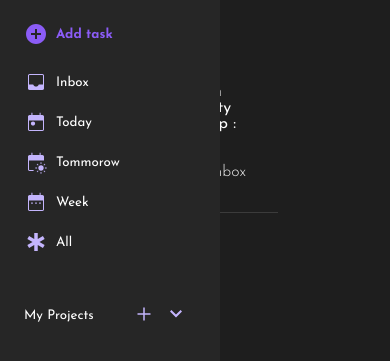
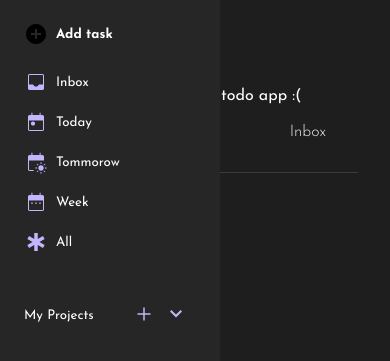
Before and after one commit to S-Y-A-N/todo-list, a website built with webpack: page src/index.html in a window 390 px wide. Shown: the part 71-432 px from the top of the page. Built offline with nearby package versions, Linux system fonts and the light colour scheme.

Commit message:
minor organization / edit taskContainer margins (add media queries)

```diff
--- a/src/style.css
+++ b/src/style.css
@@ -4,8 +4,8 @@
 :root {
     --back-bg: rgb(255, 225, 225);
     --task-container: rgb(255, 200, 200);
-    --highlight-light: rgb(255, 150, 150);
-    --highlight-dark: rgb(255, 80, 80);
+    --highlight-normal: rgb(255, 150, 150);
+    --highlight-invert: rgb(255, 80, 80);
     --active-light: rgb(255, 220, 220);
     --gray: rgb(175, 175, 175);
     --dark-gray: rgb(54, 54, 54);
@@ -16,14 +16,15 @@
 
     --sidebar: rgb(241, 241, 241);
     --dialog: rgb(255, 255, 255);
+    --selected: rgb(255, 240, 240);
 }
 
 :root.dark {
     color-scheme: dark;
     --back-bg: rgb(30, 30, 30);
     --task-container: rgb(38, 38, 38);
-    --highlight-light: #c4b5fd;
-    --highlight-dark: #8b5cf6;
+    --highlight-normal: #c4b5fd;
+    --highlight-invert: #8b5cf6;
     --active-light: #d7c6ff;
     --gray: rgb(155, 155, 155);
     --dark-gray: rgb(240, 240, 240);
@@ -33,7 +34,7 @@
 
     --sidebar: rgb(38, 38, 38); /* consider: rgb(38, 38, 38) */
     --dialog: rgb(32, 32, 32);
-    --selected: rgb(76, 45, 95);
+    --selected: rgb(55, 55, 55);
 }
 
 * {
@@ -45,6 +46,10 @@ body {
     background-color: var(--back-bg);
     margin: 0;
     min-width: fit-content;
+}
+
+::selection {
+    background: var();
 }
 
 .hidden {
@@ -60,12 +65,12 @@ button:hover, .check-circle:hover {
 }
 
 svg {
-    fill: var(--highlight-light);
+    fill: var(--highlight-normal);
     margin-right: 8px;
 }
 
 svg:hover {
-    fill: var(--highlight-dark);
+    fill: var(--highlight-invert);
     cursor: pointer;
 }
 
@@ -102,8 +107,8 @@ header {
 }
 
 h1 > span {
-    color: var(--highlight-light);
-    text-decoration: underline wavy 2px var(--highlight-dark);
+    color: var(--highlight-invert);
+    text-decoration: underline wavy 2px var(--highlight-normal);
 }
 
 header > .nav {
@@ -126,7 +131,7 @@ header > .nav {
 
 #projectBtn:hover {
     cursor: pointer;
-    color: var(--highlight-dark);
+    color: var(--highlight-invert);
 }
 
 #themeBtn {
@@ -136,14 +141,14 @@ header > .nav {
 }
 
 #themeBtn > svg {
-    fill: var(--highlight-light);
+    fill: var(--highlight-normal);
     width: 1.5rem;
     height: 1.5rem;
 }
 
 #themeBtn > svg:hover {
     cursor: pointer;
-    fill: var(--highlight-dark);
+    fill: var(--highlight-invert);
     width: 1.5rem;
     height: 1.5rem;
 }
@@ -151,10 +156,11 @@ header > .nav {
 /* Main */
 
 #taskContainer {
-    /* background-color: var(--task-container); */
-    margin: 0 5rem;
+    /* background0em-color: var(--task-container); */
+    margin: 0 auto;
     padding: 2rem;
     border-radius: 1rem;
+    max-width: 800px;
 
     display: flex;
     flex-direction: column;
@@ -218,7 +224,7 @@ header > .nav {
 
 .check-circle-done {
     background-color: var(--active-light) !important;
-    border-color: var(--highlight-dark);
+    border-color: var(--highlight-invert);
 }
 
 .edit-task-button {
@@ -228,3 +234,15 @@ header > .nav {
 .visible {
     opacity: 1;
 }
+
+@media (max-width: 850px) {
+    #taskContainer {
+        margin: 0 2rem;
+    }
+}
+
+@media (max-width: 450px) {
+    #taskContainer {
+        margin: 0;
+    }
+}
```
